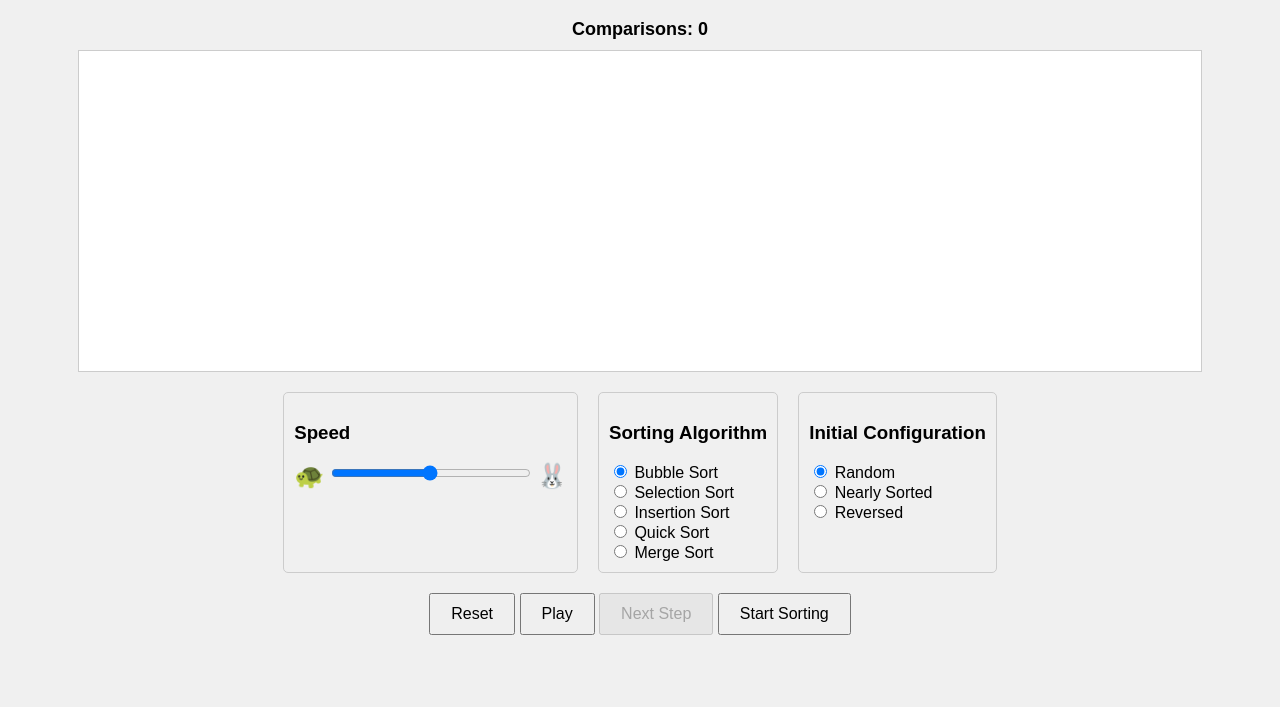
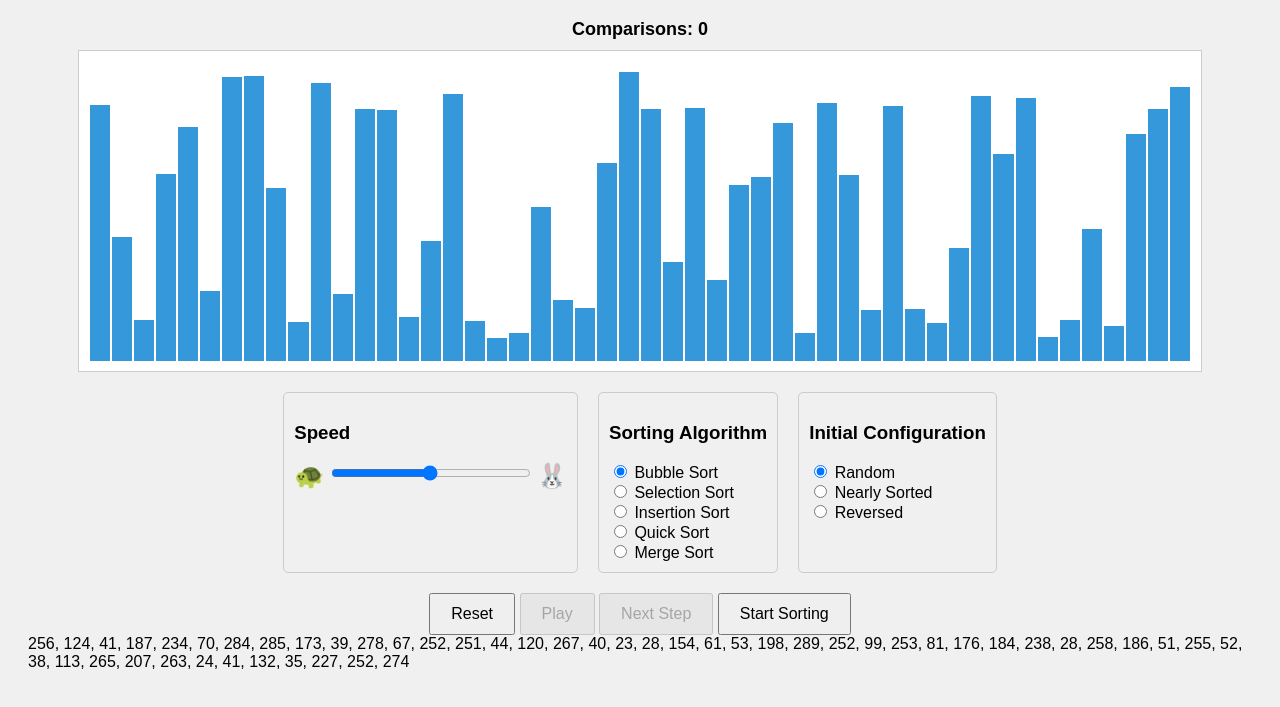
Before and after one commit to sushiljainam/sorting-animate, a plain HTML site: page index.html in a window 1280 px wide. Shown: the part 89-796 px from the top of the page. Drawn offline with Linux system fonts and the light colour scheme.

Commit message:
Update index.html

```diff
--- a/index.html
+++ b/index.html
@@ -117,7 +117,7 @@
     </div>
     <div>
       <button id="reset">Reset</button>
-      <button id="pause-play">Play</button>
+      <button id="pause-play" disabled>Play</button>
       <button id="next-step" disabled>Next Step</button>
       <button id="start">Start Sorting</button>
     </div>
@@ -129,10 +129,12 @@
       const startButton = document.getElementById("start");
       const resetButton = document.getElementById("reset");
       const comparisonCounter = document.getElementById("comparison-counter");
+      const pausePlayButton = document.getElementById("pause-play");
+      const nextStepButton = document.getElementById("next-step");
       // At the beginning of the script
-      let bars = Array(50)
+      let bars = []; /*  Array(50)
         .fill()
-        .map(() => ({ value: 0 }));
+        .map(() => ({ value: 0 })); */
       let steps = [];
       let currentStep = 0;
       let isPaused = true;
@@ -149,7 +151,7 @@
         const config = document.querySelector(
           'input[name="config"]:checked'
         ).value;
-        for (let i = 0; i < bars.length; i++) {
+        for (let i = 0; i < 50; i++) {
           const bar = document.createElement("div");
           bar.className = "bar";
           let height;
```
